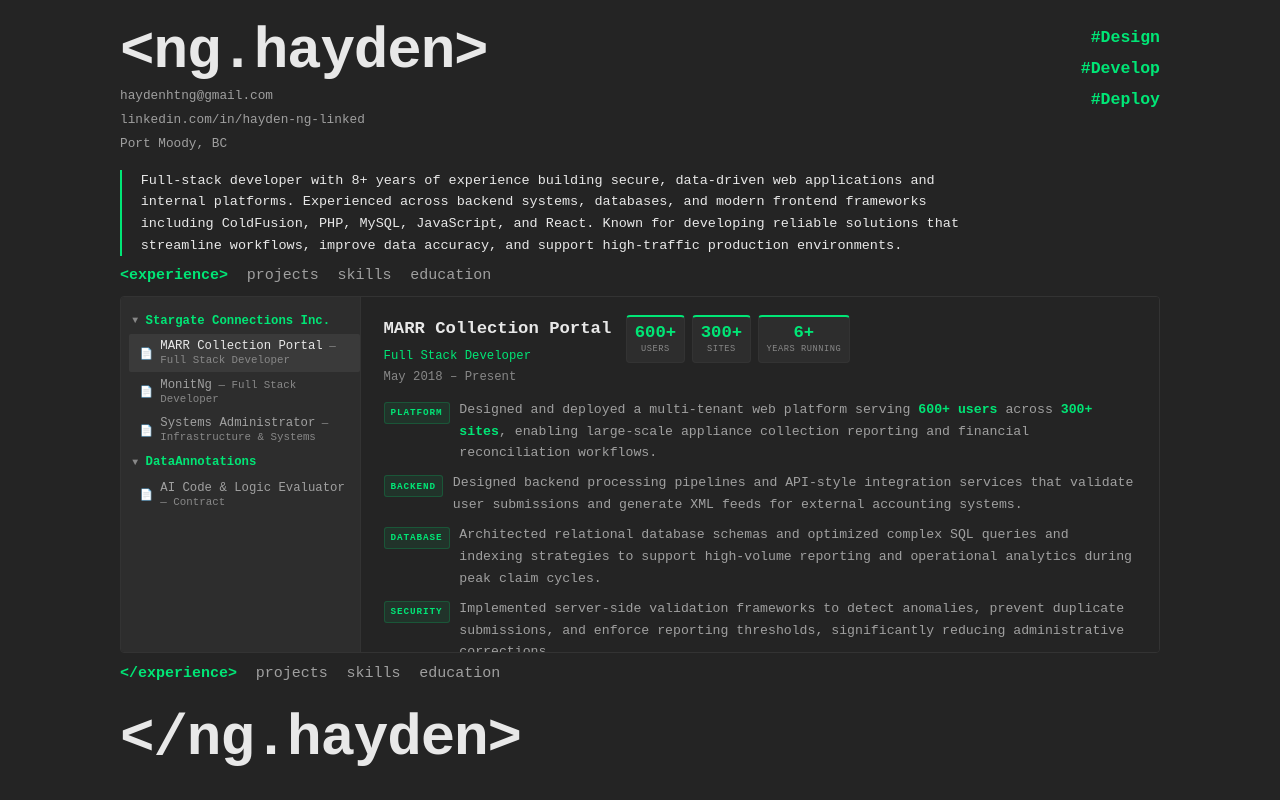
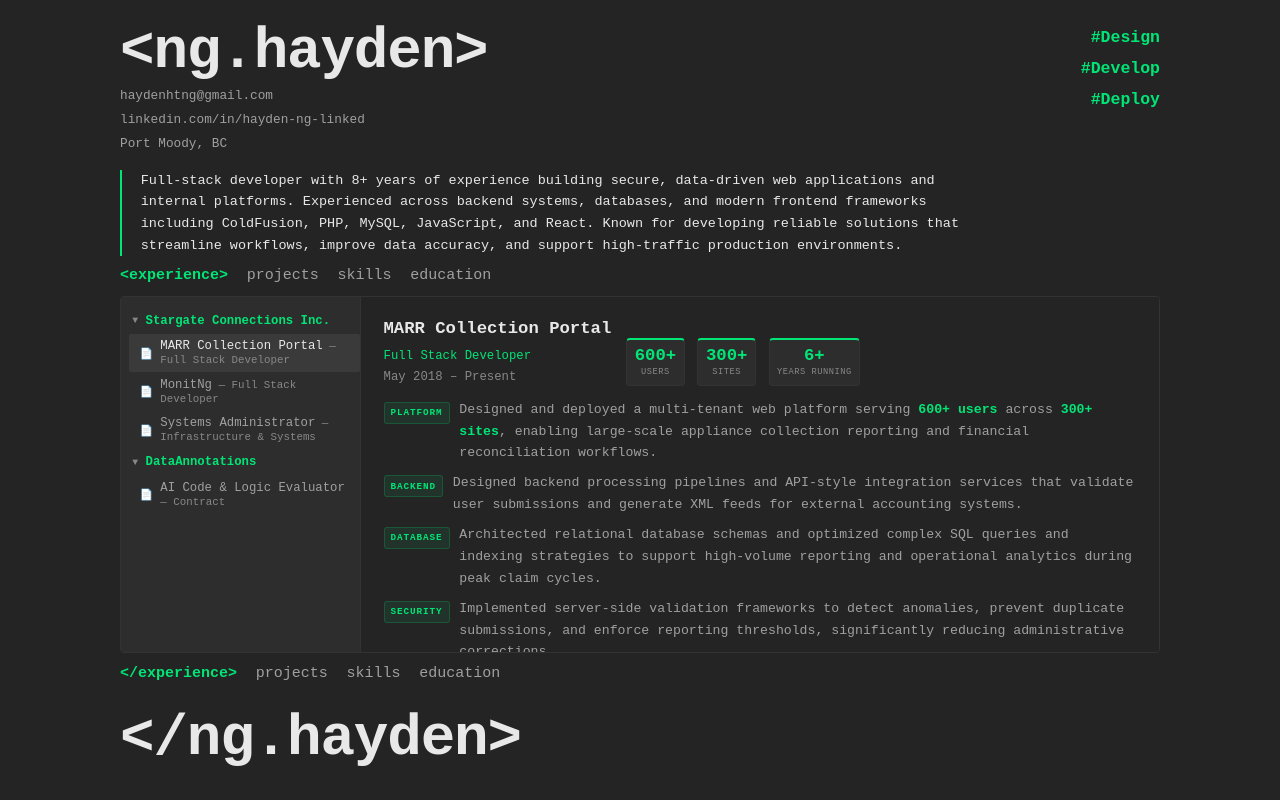
Before and after one commit to haydennng/profile, a React (Vite) app: page / in a window 1280 px wide. Built offline with nearby package versions, Linux system fonts and the light colour scheme.

Commit message:
Align stat cards with subtitle row and increase card spacing
Co-Authored-By: Claude Sonnet 4.6 <noreply@anthropic.com>

```diff
--- a/src/App.css
+++ b/src/App.css
@@ -306,9 +306,10 @@
 .stat-strip {
   display: flex;
   flex-direction: row;
-  gap: 0.5rem;
+  gap: 0.85rem;
   flex-wrap: wrap;
   align-items: flex-start;
+  padding-top: 1.5rem;
 }
 
 .stat-card {
```
